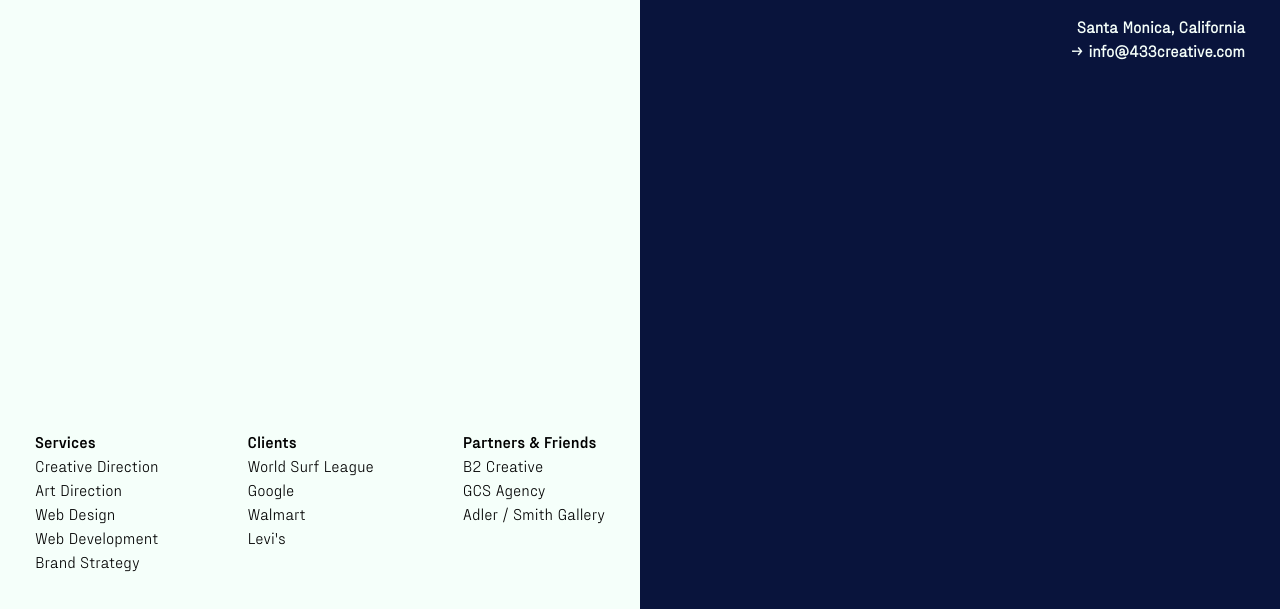
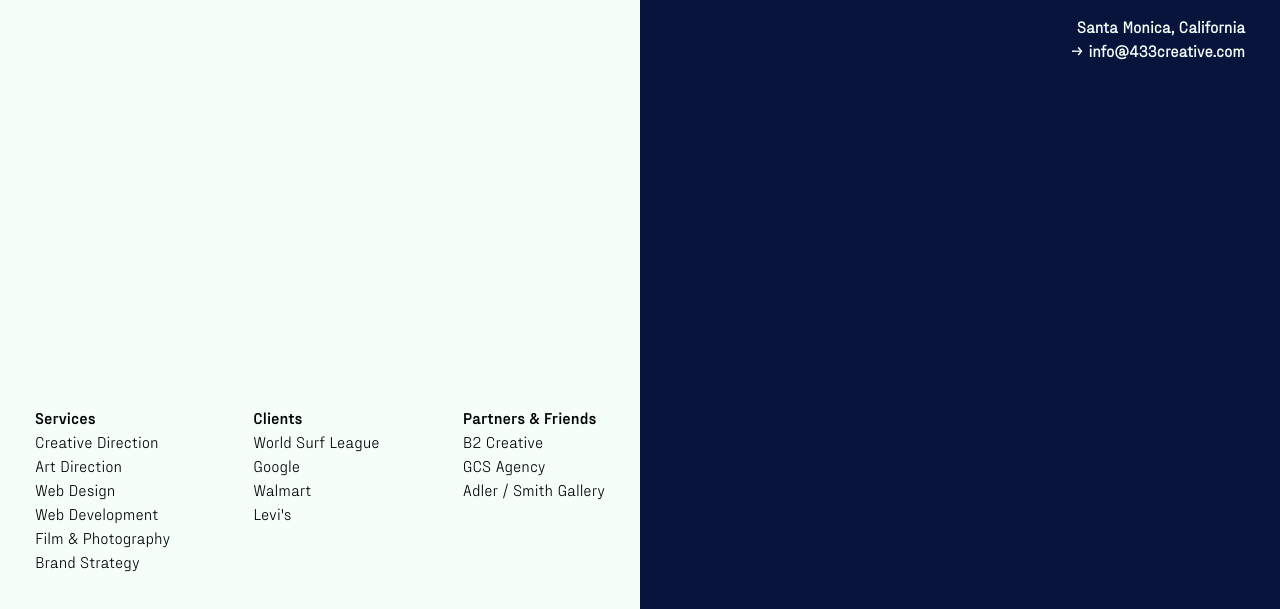
Before and after one commit to seanmartinstudio/433-creative-website, a plain HTML site: page index.html in a window 1280 px wide. Shown: the part 191-800 px from the top of the page. Drawn offline with nearby package versions, Linux system fonts and the light colour scheme.

Commit message:
adds service

```diff
--- a/index.html
+++ b/index.html
@@ -21,6 +21,7 @@
                         <li>Art Direction</li>
                         <li>Web Design</li>
                         <li>Web Development</li>
+                        <li>Film & Photography</li>
                         <li>Brand Strategy</li>
                     </ul>
                 </section>
```
